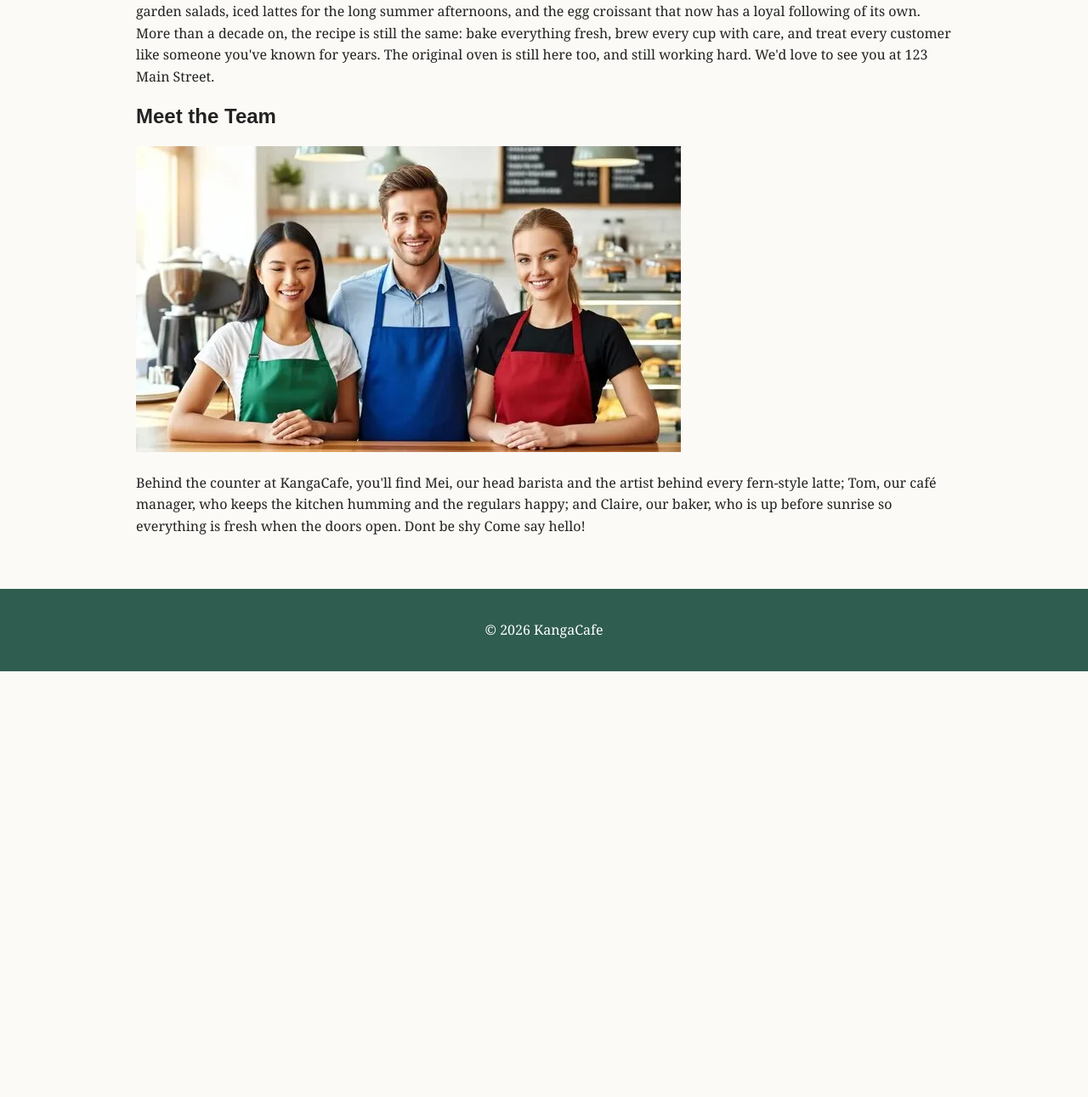
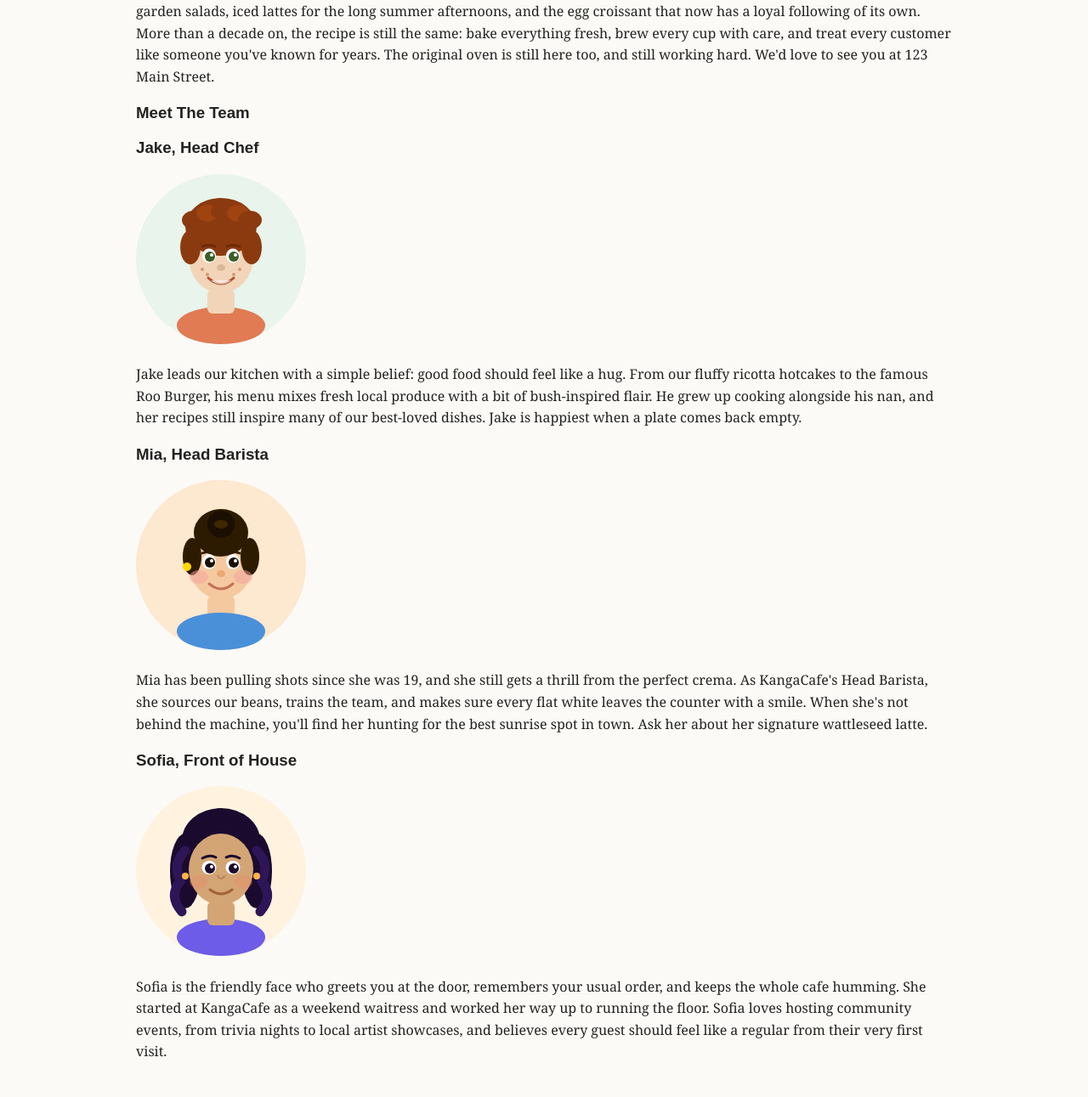
Before and after one commit to Kyanite666/client-cafe-site, a plain HTML site: page about_us.html in a window 1280 px wide. Shown: the part 609-1900 px from the top of the page at 85% size. Before the commit the page ends 1399 px from the top, so only its background shows below. Drawn offline with Linux system fonts and the light colour scheme.

Commit message:
fixed employee images on about page

```diff
--- a/about_us.html
+++ b/about_us.html
@@ -38,21 +38,36 @@
   <main>
 
     <section>
+
       <h1>Our Story</h1>
       <p>It began with a secondhand oven and a lot of stubbornness. Sisters Maggie and Claire Hendry had spent years baking for friends, neighbours, and anyone who happened to wander through their family kitchen. Maggie's blueberry muffins became a fixture at school fundraisers, and Claire's chocolate cake showed up at every birthday on the street. Eventually someone told them they should be selling these. After a lot of late nights, a small loan, and one very questionable paint colour, they did.
-
 The building at 123 Main Street had been empty for almost two years. It used to be a hardware store, and the sisters kept the original timber floors and the long wooden counter, which still carries the scratches of a hundred years of customers. On opening day they baked forty muffins and expected to take home most of them. They sold out by 9:30 am.
-
 Word spread quickly, the way it does in a small town. People came for the coffee and stayed for the croissants, and the flat whites with fern-patterned latte art became the order of choice for the morning regulars. Over the years the menu grew to include fresh garden salads, iced lattes for the long summer afternoons, and the egg croissant that now has a loyal following of its own.
-
 More than a decade on, the recipe is still the same: bake everything fresh, brew every cup with care, and treat every customer like someone you've known for years. The original oven is still here too, and still working hard.
-
 We'd love to see you at 123 Main Street.</p>
 
-      <h2>Meet the Team</h2>
-      <img src="images/employees.png" alt="employees at KangaCafe"
-      <br>
-      <p>Behind the counter at KangaCafe, you'll find Mei, our head barista and the artist behind every fern-style latte; Tom, our café manager, who keeps the kitchen humming and the regulars happy; and Claire, our baker, who is up before sunrise so everything is fresh when the doors open. Dont be shy Come say hello!</p>
+      <article>
+      <h1>Meet The Team</h1>
+        <h3>Jake, Head Chef</h3>
+          <img src="images/jake.svg" alt="Jake, employee at KangaCafe"
+          <br>
+          <p>Jake leads our kitchen with a simple belief: good food should feel like a hug. From our fluffy ricotta hotcakes to the famous Roo Burger, his menu mixes fresh local produce with a bit of bush-inspired flair. He grew up cooking alongside his nan, and her recipes still inspire many of our best-loved dishes. Jake is happiest when a plate comes back empty.</p>
+      </article>
+
+      <article>
+        <h3>Mia, Head Barista</h3>
+          <img src="images/mia.svg" alt="Mia, employee at KangaCafe"
+          <br>
+          <p>Mia has been pulling shots since she was 19, and she still gets a thrill from the perfect crema. As KangaCafe's Head Barista, she sources our beans, trains the team, and makes sure every flat white leaves the counter with a smile. When she's not behind the machine, you'll find her hunting for the best sunrise spot in town. Ask her about her signature wattleseed latte.</p>
+      </article>
+
+      <article>
+        <h3>Sofia, Front of House</h3>
+          <img src="images/sofia.svg" alt="Sofia, employee at KangaCafe"
+          <br>
+          <p>Sofia is the friendly face who greets you at the door, remembers your usual order, and keeps the whole cafe humming. She started at KangaCafe as a weekend waitress and worked her way up to running the floor. Sofia loves hosting community events, from trivia nights to local artist showcases, and believes every guest should feel like a regular from their very first visit.</p>
+      </article>
+
     </section>
 
   </main>
```
Also changed, not shown: contact.html (+3 -1 lines), index.html (+1 -2 lines), images/employees.png (deleted), images/jake.svg (added), images/mia.svg (added), images/sofia.svg (added).
